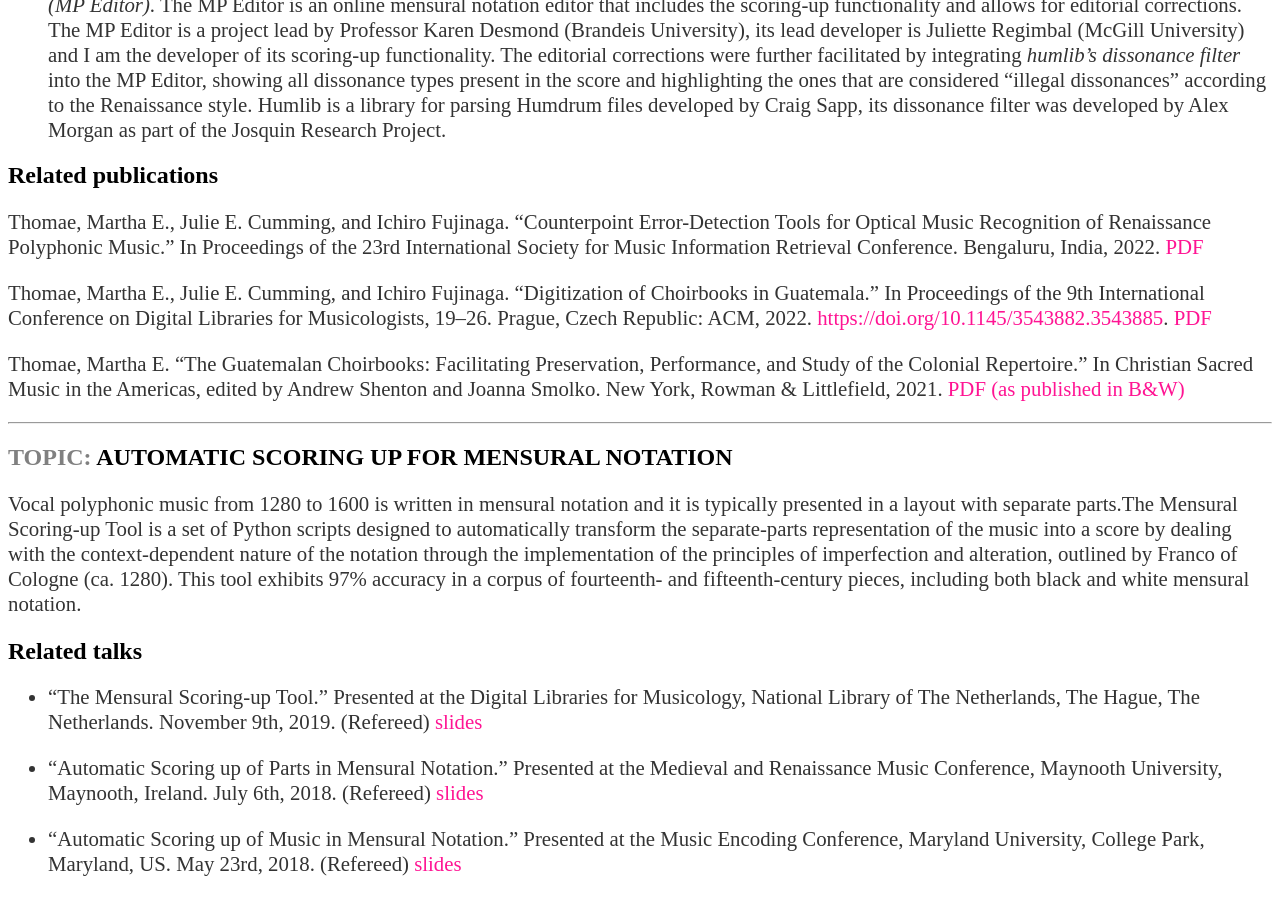
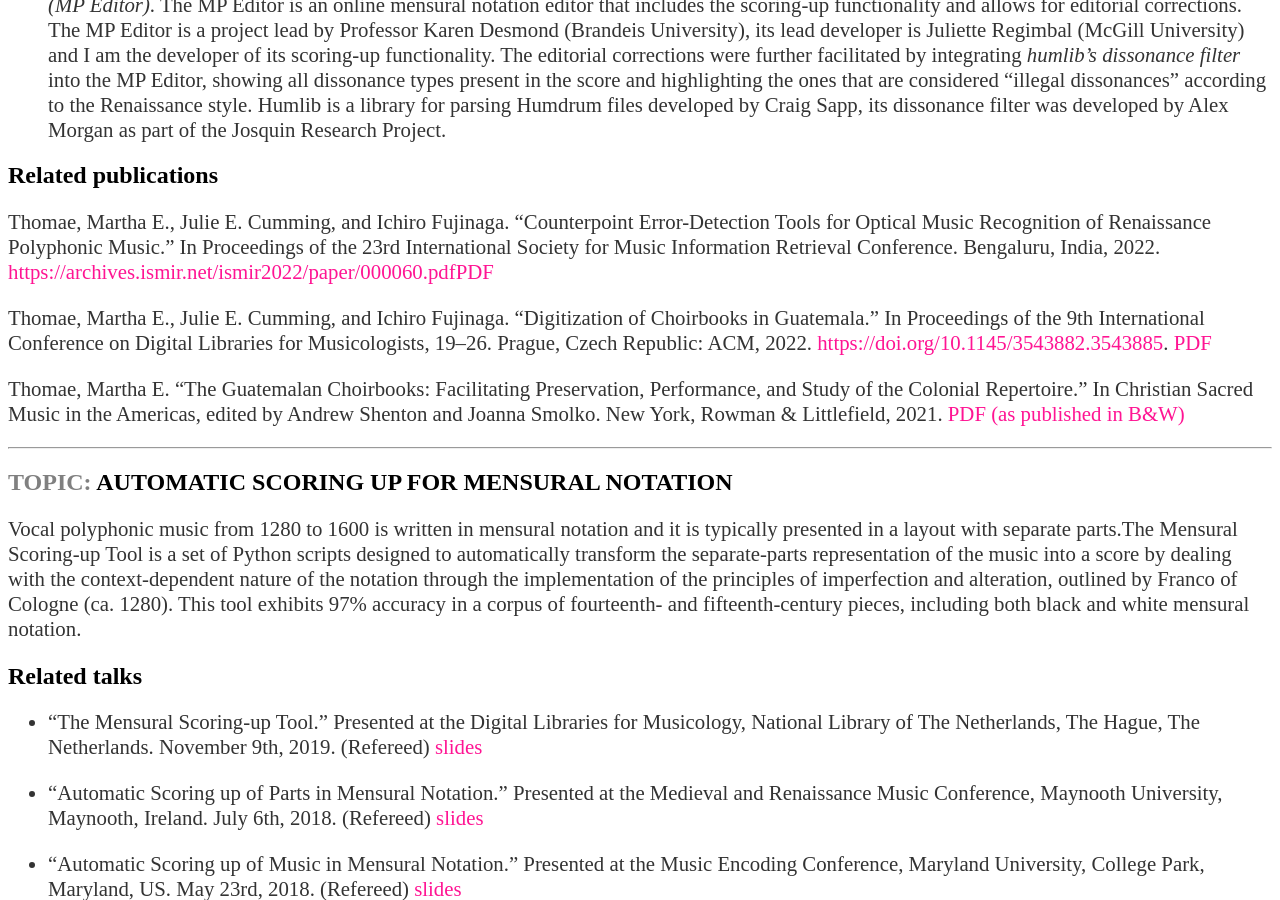
Before and after one commit to martha-thomae/martha-thomae.github.io, a Jekyll site: the page built from projects/index.md, in a window 1280 px wide and 900 px high, scrolled down 1987 px. Built offline with Jekyll 4.4.1, drawn with Linux system fonts in a browser that asks for light colours; some of the changed lines change nothing that is shown.

Commit message:
Add missing link to publication online

```diff
--- a/projects/index.md
+++ b/projects/index.md
@@ -36,7 +36,7 @@ Different slide presentations focus on different aspects of the project. Some ta
 - The **scoring up** (or interpretation of mensural notation) was indeed done with the *Scoring-up Tool*, but through the *Measuring Polyphony Editor (MP Editor)*. The MP Editor is an online mensural notation editor that includes the scoring-up functionality and allows for editorial corrections. The MP Editor is a project lead by Professor Karen Desmond (Brandeis University), its lead developer is Juliette Regimbal (McGill University) and I am the developer of its scoring-up functionality. The editorial corrections were further facilitated by integrating *humlib's dissonance filter* into the MP Editor, showing all dissonance types present in the score and highlighting the ones that are considered "illegal dissonances" according to the Renaissance style. Humlib is a library for parsing Humdrum files developed by Craig Sapp, its dissonance filter was developed by Alex Morgan as part of the Josquin Research Project.
 
 ## Related publications
-Thomae, Martha E., Julie E. Cumming, and Ichiro Fujinaga. “Counterpoint Error-Detection Tools for Optical Music Recognition of Renaissance Polyphonic Music.” In Proceedings of the 23rd International Society for Music Information Retrieval Conference. Bengaluru, India, 2022. [PDF](/assets/papers/thomae_2022_ismir_counterpoint_publication.pdf)
+Thomae, Martha E., Julie E. Cumming, and Ichiro Fujinaga. “Counterpoint Error-Detection Tools for Optical Music Recognition of Renaissance Polyphonic Music.” In Proceedings of the 23rd International Society for Music Information Retrieval Conference. Bengaluru, India, 2022. [https://archives.ismir.net/ismir2022/paper/000060.pdf](https://archives.ismir.net/ismir2022/paper/000060.pdf)[PDF](/assets/papers/thomae_2022_ismir_counterpoint_publication.pdf)
 
 Thomae, Martha E., Julie E. Cumming, and Ichiro Fujinaga. “Digitization of Choirbooks in Guatemala.” In Proceedings of the 9th International Conference on Digital Libraries for Musicologists, 19–26. Prague, Czech Republic: ACM, 2022. [https://doi.org/10.1145/3543882.3543885](https://doi.org/10.1145/3543882.3543885). [PDF](/assets/papers/thomae_2022_dlfm_digitization_publication.pdf)
 
```
